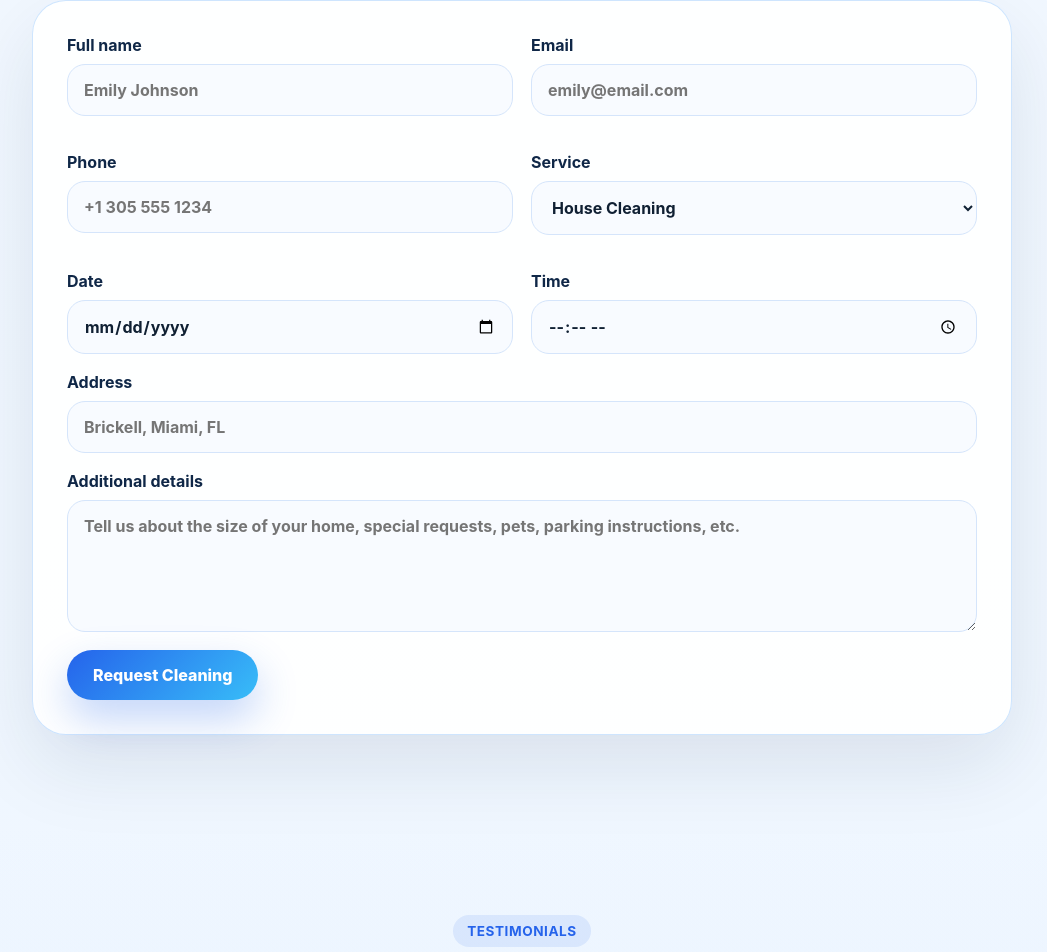
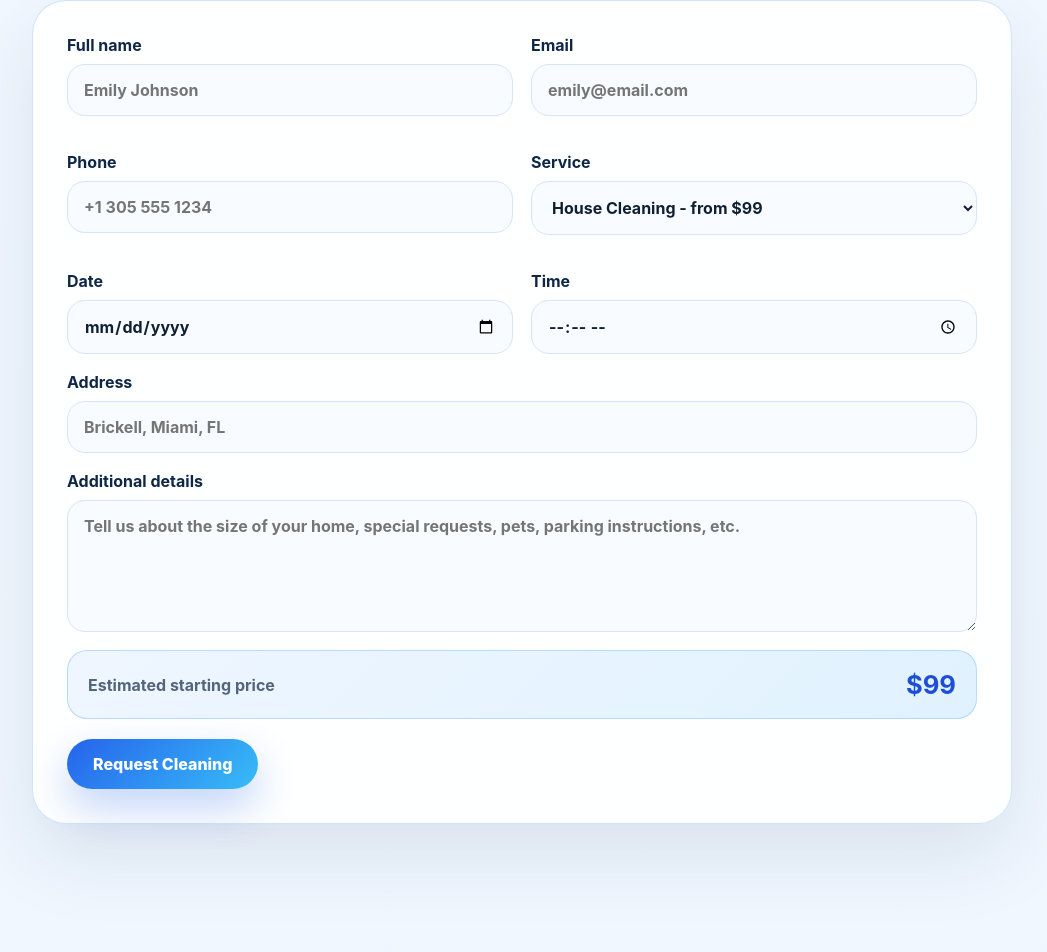
Before and after one commit to cristianlana12/miami-bright-cleaning-demo, a React (Vite) app: page / in a window 1280 px wide. Shown: the part 3761-4713 px from the top of the page, without its empty margins (118-1165 px from the left). Built offline with nearby package versions, Linux system fonts and the light colour scheme; no server answers.

Commit message:
Connect booking form to supabase

```diff
--- a/src/components/BookingForm.tsx
+++ b/src/components/BookingForm.tsx
@@ -11,6 +11,15 @@ const initialForm: Booking = {
   booking_time: '',
   address: '',
   message: '',
+};
+
+const estimatedPrices: Record<ServiceType, number> = {
+  house_cleaning: 99,
+  deep_cleaning: 189,
+  office_cleaning: 149,
+  move_in_out: 229,
+  airbnb_cleaning: 129,
+  post_construction: 279,
 };
 
 export function BookingForm() {
@@ -38,8 +47,16 @@ export function BookingForm() {
     setErrorMessage('');
 
     const bookingToInsert = {
-      ...form,
+      full_name: form.full_name.trim(),
+      email: form.email.trim(),
+      phone: form.phone.trim(),
+      service_type: form.service_type,
+      booking_date: form.booking_date,
+      booking_time: form.booking_time,
+      address: form.address.trim(),
+      message: form.message?.trim() || null,
       status: 'pending',
+      estimated_price: estimatedPrices[form.service_type],
     };
 
     const { error } = await supabase.from('bookings').insert([bookingToInsert]);
@@ -47,8 +64,8 @@ export function BookingForm() {
     setLoading(false);
 
     if (error) {
+      console.error('Supabase insert error:', error);
       setErrorMessage('There was an error creating your booking. Please try again.');
-      console.error(error);
       return;
     }
 
@@ -62,7 +79,8 @@ export function BookingForm() {
         <span className="eyebrow">Book online</span>
         <h2>Schedule your cleaning in minutes</h2>
         <p>
-          Tell us what you need and our team will contact you to confirm your appointment.
+          Tell us what you need and our team will contact you to confirm your
+          appointment.
         </p>
       </div>
 
@@ -76,6 +94,7 @@ export function BookingForm() {
               value={form.full_name}
               onChange={handleChange}
               required
+              minLength={3}
               placeholder="Emily Johnson"
             />
           </label>
@@ -100,6 +119,7 @@ export function BookingForm() {
               value={form.phone}
               onChange={handleChange}
               required
+              minLength={7}
               placeholder="+1 305 555 1234"
             />
           </label>
@@ -112,12 +132,12 @@ export function BookingForm() {
               onChange={handleChange}
               required
             >
-              <option value="house_cleaning">House Cleaning</option>
-              <option value="deep_cleaning">Deep Cleaning</option>
-              <option value="office_cleaning">Office Cleaning</option>
-              <option value="move_in_out">Move In / Move Out</option>
-              <option value="airbnb_cleaning">Airbnb Cleaning</option>
-              <option value="post_construction">Post Construction</option>
+              <option value="house_cleaning">House Cleaning - from $99</option>
+              <option value="deep_cleaning">Deep Cleaning - from $189</option>
+              <option value="office_cleaning">Office Cleaning - from $149</option>
+              <option value="move_in_out">Move In / Move Out - from $229</option>
+              <option value="airbnb_cleaning">Airbnb Cleaning - from $129</option>
+              <option value="post_construction">Post Construction - from $279</option>
             </select>
           </label>
 
@@ -152,6 +172,7 @@ export function BookingForm() {
             value={form.address}
             onChange={handleChange}
             required
+            minLength={5}
             placeholder="Brickell, Miami, FL"
           />
         </label>
@@ -167,6 +188,11 @@ export function BookingForm() {
           />
         </label>
 
+        <div className="booking-summary">
+          <span>Estimated starting price</span>
+          <strong>${estimatedPrices[form.service_type]}</strong>
+        </div>
+
         {successMessage && <p className="success-message">{successMessage}</p>}
         {errorMessage && <p className="error-message">{errorMessage}</p>}
 
--- a/src/index.css
+++ b/src/index.css
@@ -544,3 +544,26 @@ textarea {
   transform: translateY(-6px);
   box-shadow: 0 28px 70px rgba(15, 39, 71, 0.12);
 }
+
+
+.booking-summary {
+  display: flex;
+  align-items: center;
+  justify-content: space-between;
+  gap: 16px;
+  padding: 18px 20px;
+  margin-bottom: 20px;
+  border-radius: 20px;
+  background: linear-gradient(135deg, #eff6ff, #e0f2fe);
+  border: 1px solid rgba(96, 165, 250, 0.35);
+}
+
+.booking-summary span {
+  color: #52657a;
+  font-weight: 700;
+}
+
+.booking-summary strong {
+  color: #1d4ed8;
+  font-size: 1.6rem;
+}
```
